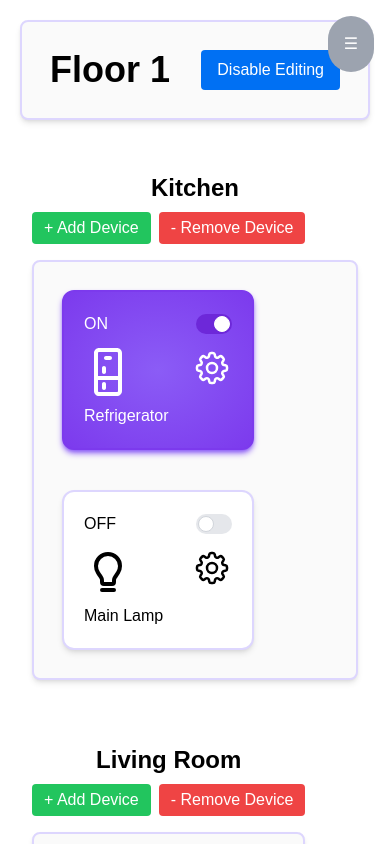
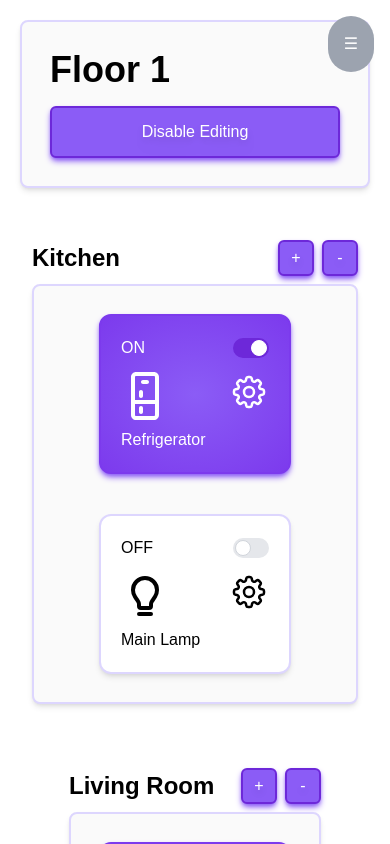
Before and after one commit to szymnob/smarthome-dashboard, a Next.js app: page /dashboard/floor/1 in a window 390 px wide. Both pictures are taken after a click on the button "Enable Editing". Shown: the top 844 px of the page. Built offline with nearby package versions, Linux system fonts and the light colour scheme.

Commit message:
Updated floor view and buttons

```diff
--- a/src/app/dashboard/floor/[floorId]/page.jsx
+++ b/src/app/dashboard/floor/[floorId]/page.jsx
@@ -5,21 +5,22 @@ import {use, useContext, useEffect, useState} from 'react';
 import DataContext from '@/app/dashboard/data/dataContext';
 import RoomComponent from "@/components/views/room/RoomComponent";
 import {getRoomsIdOnFloor, addRoom, deleteRoomById, getRoomName} from "@/app/dashboard/data/dataService";
-import { PlusIcon, MinusIcon } from '@heroicons/react/24/solid'; //ikony plus minus
+import { PlusIcon, MinusIcon } from '@heroicons/react/24/solid';
 import Input from "@/components/ui/assets/Input";
+import SubmitButton from "@/components/ui/assets/Buttons";
+import CancelButton from "@/components/ui/assets/Buttons";
+
 
 
 export default function Page({ params }) {
-    const { data, /*Dodane*/ setData } = useContext(DataContext);
+    const { data, setData } = useContext(DataContext);
     const [floorNotFound, setFloorNotFound] = useState(false);
     const [roomsId, setRoomsId] = useState([]);
 
     const useParams = use(params);
     const floorId = useParams.floorId;
 
-    //Dodane//
     const [isEditing, setIsEditing] = useState(false);
-    //Dodane//
 
     // States for Add Room Modal
     const [showAddRoomModal, setShowAddRoomModal] = useState(false);
@@ -107,14 +108,12 @@ export default function Page({ params }) {
     return (
         <>
             <Header label={`Floor ${floorId}`}
-            //Dodane
             isEditing={isEditing}
             onEditToggle={handleEditToggle}
             showEditButton={true}
-            //Dodane
             />
 
-            <div className="flex flex-wrap">
+            <div className="flex flex-wrap justify-center">
             {roomsId.map((roomId) => (
                 <RoomComponent
                 key={roomId}
@@ -122,37 +121,33 @@ export default function Page({ params }) {
                 roomId={roomId}
                 isEditing={isEditing}/>
             ))}
-
-            {/*Przycisk + Add room widoczny tylko w trybie edycji*/}
-            {isEditing && (
-                    <div className="flex flex-col space-y-2 m-2">
-                        <label>Add/Remove Room</label>
-                        <button
-                            onClick={() => {
-
-                                setShowAddRoomModal(true)
-
-                            }}
-                            className="flex items-center justify-center w-28 h-28 bg-green-500 text-white text-7xl rounded-lg cursor-pointer hover:bg-green-600 transition-colors"
-                            title="Add room"
-                        >
-                            <PlusIcon className="h-16 w-16" />
-                        </button>
-                        <button
-                            onClick={() => {
-
-                                setShowRemoveRoomModal(true)
-                            }}
-                            className="flex items-center justify-center w-28 h-28 bg-red-500 text-white text-7xl rounded-lg cursor-pointer hover:bg-red-600 transition-colors"
-                            title="Remove room"
-                        >
-                             <MinusIcon className="h-16 w-16" />
-                        </button>
-                    </div>
-                )}
             </div>
 
-            {/*okno do wpisywania pokoi, pojawia się tylko w momenncie klieknięcia przycisku dodawania pokoju*/}
+            {/* Add/Remove Room */}
+            {/*TODO: Move this to header(?) */}
+                        {isEditing && (
+                            <div className="flex flex-col items-center m-4 mb-12">
+                                <div className="flex flex-col space-y-2 items-center">
+                                    <h1 className="text-2xl font-bold text-center">Add/Remove Room</h1>
+                                    <div className="justify-center border-2 bg-neutral-50 shadow-md border-custom border-gray-300 p-4 rounded-lg flex space-x-4 mt-2 p-2">
+                                        <SubmitButton
+                                            onClick={() => setShowAddRoomModal(true)}
+                                            label={<PlusIcon className="h-6 w-6 sm:h-10 sm:w-10"
+                                            padding="p-0" />}
+                                        >
+                                        </SubmitButton>
+                                        <SubmitButton
+                                            onClick={() => setShowRemoveRoomModal(true)}
+                                            label={<MinusIcon className="h-6 w-6 sm:h-10 sm:w-10"
+                                            padding="p-0"
+                                             />}
+                                        >
+                                        </SubmitButton>
+                                    </div>
+                                </div>
+                            </div>
+                        )}
+
             {/* Add Room Modal */}
             {showAddRoomModal && (
                 <div className="fixed inset-0 flex items-center justify-center bg-black bg-opacity-50 z-50">
@@ -173,19 +168,18 @@ export default function Page({ params }) {
                                 error={error}
                             />
                             <div className="flex justify-end space-x-2 mt-4">
-                                <button
+                                {/*TODO: This button should have gray bg, not purple*/}
+                                <CancelButton
                                     type="button"
                                     onClick={() => { setShowAddRoomModal(false); setError(''); setNewRoomName(''); }}
-                                    className="px-4 py-2 bg-gray-300 rounded"
+                                    label={"Cancel"}
                                 >
-                                    Cancel
-                                </button>
-                                <button
+                                </CancelButton>
+                                <SubmitButton
                                     type="submit"
-                                    className="px-4 py-2 bg-blue-500 text-white rounded"
+                                    label="Add"
                                 >
-                                    Add
-                                </button>
+                                </SubmitButton>
                             </div>
                         </form>
                     </div>
@@ -226,19 +220,18 @@ export default function Page({ params }) {
                                 {removeError && <div className="text-red-500 mt-2">{removeError}</div>}
                             </div>
                             <div className="flex justify-end space-x-2">
-                                <button
+                                {/*TODO: This button should have gray bg, not purple*/}
+                                <CancelButton
                                     type="button"
                                     onClick={() => { setShowRemoveRoomModal(false); setRemoveError(''); setSelectedRoomId(''); }}
-                                    className="px-4 py-2 bg-gray-300 rounded"
+                                    label="Cancel"
                                 >
-                                    Cancel
-                                </button>
-                                <button
+                                </CancelButton>
+                                <SubmitButton
                                     type="submit"
-                                    className="px-4 py-2 bg-red-500 text-white rounded"
+                                    label="Remove"
                                 >
-                                    Remove
-                                </button>
+                                </SubmitButton>
                             </div>
                         </form>
                     </div>
--- a/src/components/ui/assets/Buttons.jsx
+++ b/src/components/ui/assets/Buttons.jsx
@@ -1,17 +1,23 @@
 import * as PropTypes from "prop-types";
 
 
-export default function SubmitButton({onClick, label, /*type = "button"*/}) {
+export default function SubmitButton({onClick, label, width = "auto", height = "auto", padding = "p-2"}) {
+    return(
+        <button
+            onClick={onClick}
+            className={`flex-1 text-white bg-violet-500 leading-loose rounded-md border-2 border-violet-700 active:bg-violet-600 shadow-md shadow-violet-500 active:shadow-violet-500 active:shadow-lg hover:bg-violet-400
+                ${padding} ${width} ${height}`}
+        >
+            <p className="shadow-black drop-shadow-lg text-center w-full">{label}</p>
+        </button>
+    )
+}
 
-    return(
-    <button
-        /*type={type}*/
-        onClick={onClick}
-        className="flex-1 text-white bg-violet-500 leading-loose rounded-md border-2 border-violet-700 active:bg-violet-600 shadow-md shadow-violet-500 active:shadow-violet-500 active:shadow-lg hover:bg-violet-400 "
-        >
-        <p className="shadow-black drop-shadow-lg">{label}</p>
-    </button>
-    )
+SubmitButton.propTypes = {
+    onClick: PropTypes.func,
+    label: PropTypes.string.isRequired,
+    width: PropTypes.string,
+    height: PropTypes.string,
 }
 
 SubmitButton.propTypes = {
@@ -22,7 +28,7 @@ SubmitButton.propTypes = {
 export function CancelButton({onClick, label}) {
     return (
         <button
-            className="flex-1 text-gray-700 bg-gray-100 leading-loose rounded-md border-custom hover:bg-gray-200 active:bg-gray-300 shadow-sm"
+            className="flex-1 text-gray-700 bg-gray-100 leading-loose rounded-md border-custom hover:bg-gray-200 active:bg-gray-300 shadow-sm p-2"
             onClick={onClick}>
             {label || "Cancel"}
         </button>
--- a/src/components/ui/assets/RectHeader.js
+++ b/src/components/ui/assets/RectHeader.js
@@ -14,20 +14,23 @@
 
 // Header.js
 import PropTypes from "prop-types";
+import SubmitButton from "./Buttons";
 
 export default function Header({ label, isEditing, onEditToggle, showEditButton = false }) {
     return (
-        <div className="flex flex-row justify-between bg-neutral-50 shadow-md border-custom p-7 rounded-lg m-5">
-            <h1 className="text-4xl font-bold">{label}</h1>
+        <div className="flex flex-col md:flex-row justify-between bg-neutral-50 shadow-md border-custom p-7 rounded-lg m-5">
+            <h1 className="text-4xl font-bold mb-4 md:mb-0">{label}</h1>
 
             {/* Toggle Editing Button */}
             {showEditButton && (
-                <button
-                    className="px-4 py-2 bg-blue-500 text-white rounded"
-                    onClick={onEditToggle}
-                >
-                    {isEditing ? "Disable Editing" : "Enable Editing"}
-                </button>
+                <div className="flex justify-end w-full md:w-auto ">
+                    <SubmitButton
+                        className="px-4 py-2 bg-blue-500 text-white rounded"
+                        onClick={onEditToggle}
+                        label={isEditing ? "Disable Editing" : "Enable Editing"}
+                    >
+                    </SubmitButton>
+                </div>
             )}
         </div>
     );
--- a/src/components/views/device-views/AddNewDevice.jsx
+++ b/src/components/views/device-views/AddNewDevice.jsx
@@ -86,7 +86,7 @@ export default function AddNewDevice({ isVisible, onClose, floorId, roomId }) {
           {/* Buttons */}
           <div className="flex flex-row justify-between space-x-5 p-2">
             <CancelButton onClick={onClose} />
-            <SubmitButton label="Add Device" />
+            <SubmitButton label="Add" />
           </div>
 
         </form>
--- a/src/components/views/device-views/RemoveDevice.jsx
+++ b/src/components/views/device-views/RemoveDevice.jsx
@@ -86,7 +86,7 @@ export default function RemoveDevice({ isVisible, onClose, floorId, roomId }) {
           {/* Buttons */}
           <div className="flex flex-row justify-between space-x-5 p-2">
             <CancelButton onClick={onClose} />
-            <SubmitButton label="Remove Device" /*type="submit"*//>
+            <SubmitButton label="Remove" /*type="submit"*//>
           </div>
         </form>
       </div>
--- a/src/components/views/room/RoomComponent.jsx
+++ b/src/components/views/room/RoomComponent.jsx
@@ -13,6 +13,7 @@ import DeviceComponent from "@/components/views/device-views/DeviceComponent";
 //removing adding devices
 import AddNewDevice from "@/components/views/device-views/AddNewDevice";
 import RemoveDevice from "@/components/views/device-views/RemoveDevice";
+import SubmitButton from '@/components/ui/assets/Buttons';
 //Dodane
 
 export default function RoomComponent({floorId, roomId, /*Dodane*/ isEditing}) {
@@ -55,39 +56,35 @@ export default function RoomComponent({floorId, roomId, /*Dodane*/ isEditing}) {
 
     //Dodane przedostania
     return (
-
       <div className="flex flex-col m-8">
-          <div className="m5">
+      <div className="m5 flex justify-between items-center">
         <h1 className="text-2xl font-bold text-center">{roomName}</h1>
+        {/* Conditionally render UI in editing mode */}
+        {isEditing && (
+        <div className="flex space-x-2 items-center">
+          <SubmitButton
+          onClick={handleAddDeviceClick}
+          label="+"
+          width="w-9"
+          height="h-9"
+          padding="p-0"
+          />
+          <SubmitButton
+          onClick={handleRemoveDeviceClick}
+          label="-"
+          width="w-9"
+          height="w-9"
+          padding='p-0'
+          />
+        </div>
+        )}
       </div>
 
-          {/* Conditionally render UI in editing mode */}
-          {isEditing && (
-            <div className="my-2 flex space-x-2">
-              <button
-                className="px-3 py-1 bg-green-500 text-white rounded"
-                // onClick={() => console.log(`Add device in room ${roomId}`)}
-                onClick={handleAddDeviceClick}
-              >
-                + Add Device
-              </button>
-              <button
-                className="px-3 py-1 bg-red-500 text-white rounded"
-                // onClick={() => console.log(`Remove device in room ${roomId}`)}
-                onClick={handleRemoveDeviceClick}
-              >
-                - Remove Device
-              </button>
-            </div>
-          )}
-
-          <div className="flex flex-wrap bg-neutral-50 shadow-md border-custom rounded-lg mt-2 p-2">
+      <div className="flex flex-wrap justify-center bg-neutral-50 shadow-md border-custom rounded-lg mt-2 p-2 min-w-[250px]">
         {devicesId.map((deviceId) => (
         <DeviceComponent key={deviceId} deviceId={deviceId} />
         ))}
       </div>
-
-
 
       {/* The Add Device modal */}
       <AddNewDevice
@@ -97,7 +94,6 @@ export default function RoomComponent({floorId, roomId, /*Dodane*/ isEditing}) {
       roomId={roomId}
       />
 
-
       {/* The Remove Device modal */}
       <RemoveDevice
       isVisible={showRemoveDeviceModal}
@@ -106,8 +102,6 @@ export default function RoomComponent({floorId, roomId, /*Dodane*/ isEditing}) {
       roomId={roomId}
       />
       </div>
-
-
     );
 
 }
```
Lines whose indentation alone changed are shown as unchanged.
